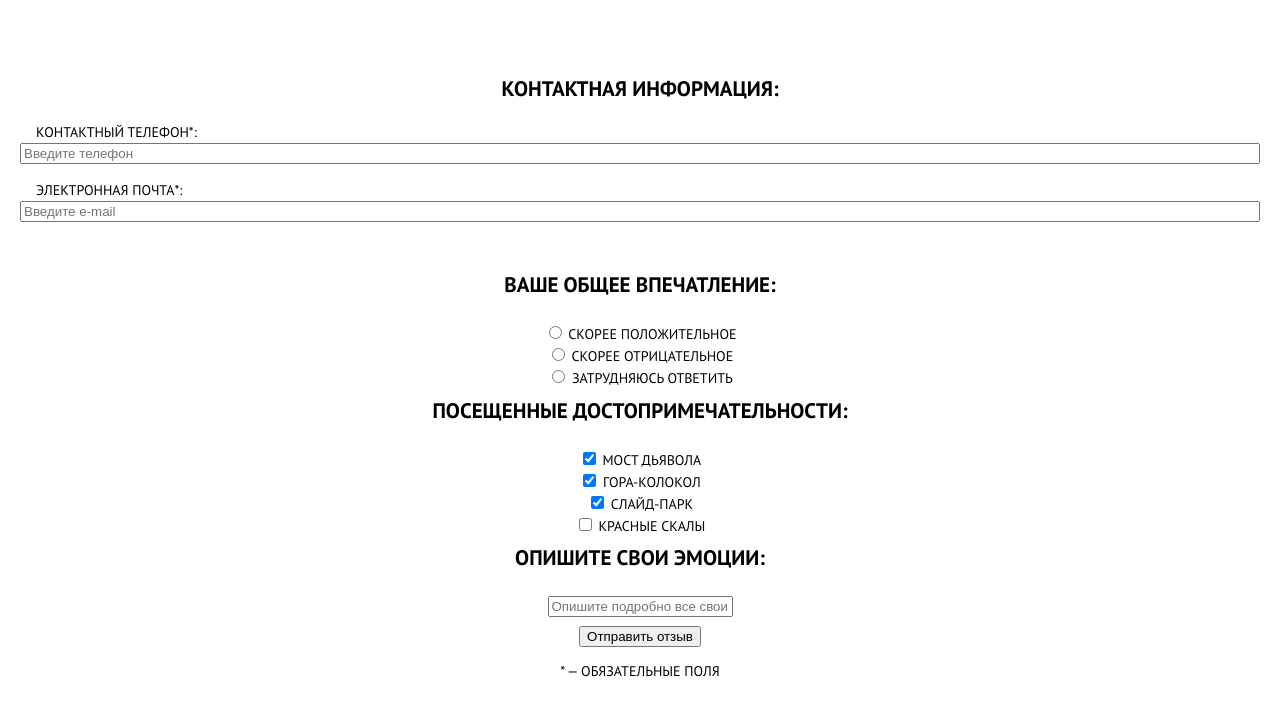
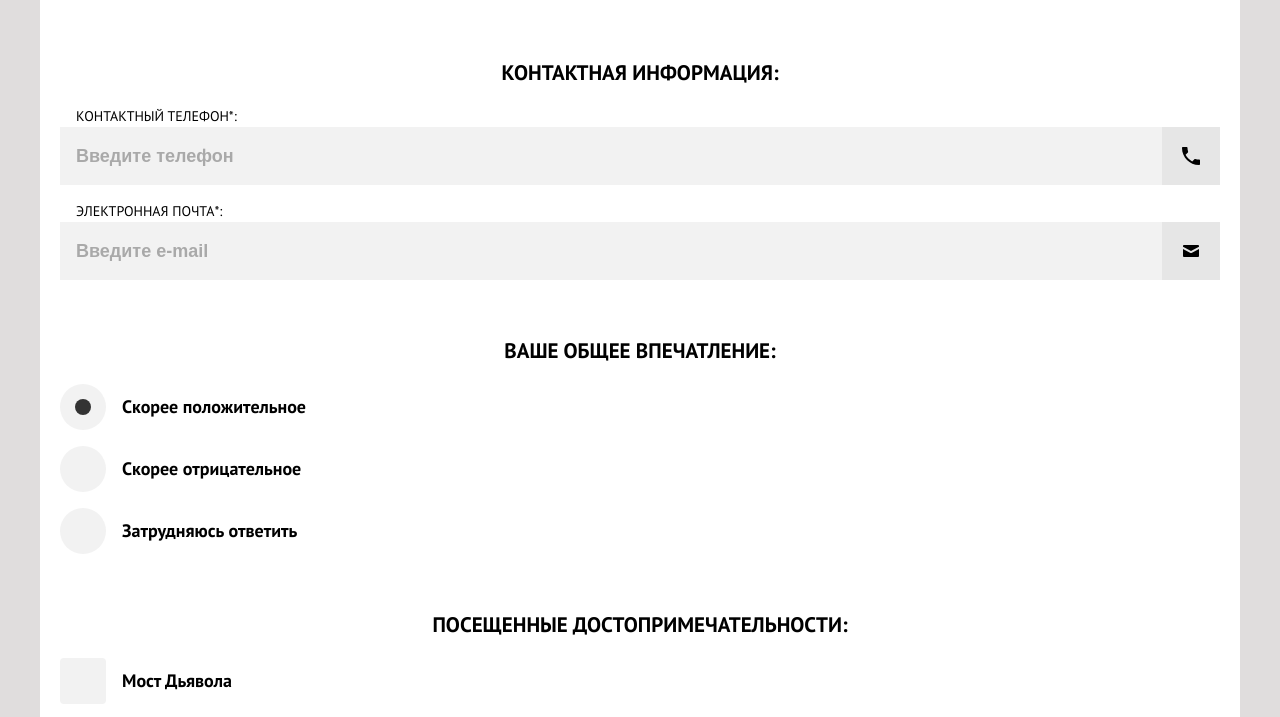
Before and after one commit to htmlacademy-adaptive/1789991-sedona-28, a website: page source/form.html in a window 1280 px wide. Shown: the part 712-1429 px from the top of the page. Drawn offline with nearby package versions, Linux system fonts and the light colour scheme; files that its build step writes are made by us from their sources.

Commit message:
Добавляет базовые стили на страницу формы

```diff
--- a/source/form.html
+++ b/source/form.html
@@ -50,15 +50,15 @@
           <ul class="user-name__list">
             <li class="user-name__item">
               <label class="user-name__label" for="name">Имя*</label>
-              <input class="user-name__field" type="text" name="name" id="name" value="Пётр">
+              <input class="user-name__field field" type="text" name="name" id="name" value="Пётр">
             </li>
             <li class="user-name__item">
               <label class="user-name__label" for="surname">Фамилия*</label>
-              <input class="user-name__field" type="text" name="surname" id="surname" value="Пустота">
+              <input class="user-name__field field" type="text" name="surname" id="surname" value="Пустота">
             </li>
             <li class="user-name__item">
               <label class="user-name__label" for="patronymic">Отчество</label>
-              <input class="user-name__field" type="text" name="patronymic" id="patronymic" value="Викторович">
+              <input class="user-name__field field" type="text" name="patronymic" id="patronymic" value="Викторович">
             </li>
           </ul>
         </fieldset>
@@ -67,11 +67,11 @@
           <ul class="user-contacts__list">
             <li class="user-contacts__item">
               <label class="user-contacts__label" for="phone">Контактный телефон*:</label>
-              <input class="user-contacts__field user-contacts__field--phone" type="text" name="phone" id="phone" placeholder="Введите телефон">
+              <input class="user-contacts__field field user-contacts__field--phone" type="text" name="phone" id="phone" placeholder="Введите телефон">
             </li>
             <li class="user-contacts__item">
               <label class="user-contacts__label" for="email">Электронная почта*:</label>
-              <input class="user-contacts__field user-contacts__field--email" type="text" name="email" id="email" placeholder="Введите e-mail">
+              <input class="user-contacts__field field user-contacts__field--email" type="text" name="email" id="email" placeholder="Введите e-mail">
             </li>
           </ul>
         </fieldset>
@@ -80,19 +80,22 @@
           <ul class="user-impress__list">
             <li class="user-impress__item">
               <label class="user-impress__label">
-                <input class="user-impress__control" type="radio" name="impression" value="positive">
+                <input class="user-impress__control visually-hidden" type="radio" name="impression" value="positive" checked>
+                <span class="user-impress__mark"></span>
                 Скорее положительное
               </label>
             </li>
             <li class="user-impress__item">
               <label class="user-impress__label">
-                <input class="user-impress__control" type="radio" name="impression" value="negative">
+                <input class="user-impress__control visually-hidden" type="radio" name="impression" value="negative">
+                <span class="user-impress__mark"></span>
                 Скорее отрицательное
               </label>
             </li>
             <li class="user-impress__item">
               <label class="user-impress__label">
-                <input class="user-impress__control" type="radio" name="impression" value="difficult to answer">
+                <input class="user-impress__control visually-hidden" type="radio" name="impression" value="difficult to answer">
+                <span class="user-impress__mark"></span>
                 Затрудняюсь ответить
               </label>
             </li>
@@ -103,27 +106,31 @@
           <ul class="visited-place__list">
             <li class="visited-place__item">
               <label class="visited-place__label">
-                <input class="visited-place__contol" type="checkbox" name="places visited" value="Devil's Bridge"
+                <input class="visited-place__contol visually-hidden" type="checkbox" name="places visited" value="Devil's Bridge"
                   checked>
+                <span class="visited-place__mark"></span>
                 Мост Дьявола
               </label>
             </li>
             <li class="visited-place__item">
               <label class="visited-place__label">
-                <input class="visited-place__contol" type="checkbox" name="places visited" value="The Bell Mountain"
+                <input class="visited-place__contol visually-hidden" type="checkbox" name="places visited" value="The Bell Mountain"
                   checked>
+                <span class="visited-place__mark"></span>
                 Гора-Колокол
               </label>
             </li>
             <li class="visited-place__item">
               <label class="visited-place__label">
-                <input class="visited-place__contol" type="checkbox" name="places visited" value="Slide Park" checked>
+                <input class="visited-place__contol visually-hidden" type="checkbox" name="places visited" value="Slide Park" checked>
+                <span class="visited-place__mark"></span>
                 Слайд-парк
               </label>
             </li>
             <li class="visited-place__item">
               <label class="visited-place__label">
-                <input class="visited-place__contol" type="checkbox" name="places visited" value="Red Rocks">
+                <input class="visited-place__contol visually-hidden" type="checkbox" name="places visited" value="Red Rocks">
+                <span class="visited-place__mark"></span>
                 Красные скалы
               </label>
             </li>
@@ -131,11 +138,13 @@
         </fieldset>
         <fieldset class="feedback__group-form user-emotions">
           <legend class="feedback__subtitle">Опишите свои эмоции:</legend>
-          <input class="user-emotions__field" type="text" name="user emotions"
+          <input class="user-emotions__field field" type="text" name="user emotions"
             placeholder="Опишите подробно все свои восторги">
         </fieldset>
-        <button class="feedback-form__button" type="submit">Отправить отзыв</button>
-        <p class="feedback-form__remark">* — обязательные поля</p>
+        <div class="feedback__frame">
+          <button class="feedback__button-submit button" type="submit">Отправить отзыв</button>
+          <p class="feedback__remark">* — обязательные поля</p>
+        </div>
       </form>
     </section>
     </div>
--- a/source/less/blocks/form/feedback.less
+++ b/source/less/blocks/form/feedback.less
@@ -24,3 +24,19 @@
   .heading;
   margin-bottom: 20px;
 }
+
+.feedback__frame {
+  display: flex;
+  flex-direction: column;
+  align-items: center;
+  margin: 56px 20px 55px;
+}
+
+.feedback__button-submit {
+  padding: 16px 49px;
+}
+
+.feedback__remark {
+  align-self: flex-end;
+  margin: 0;
+}
--- a/source/less/blocks/form/user-contacts.less
+++ b/source/less/blocks/form/user-contacts.less
@@ -13,7 +13,34 @@
   margin-bottom: 16px;
 }
 
+.user-contacts__item:last-child {
+  margin: 0;
+}
+
 .user-contacts__label {
   text-align: left;
   margin-left: 16px;
 }
+
+.user-contacts__field {
+  padding: 16px;
+  width: 100%;
+
+  &--phone {
+    background-image: url("../img/icons/field-phone-icon.svg");
+    background-repeat: no-repeat;
+    background-size: 58px 58px;
+    background-position: right;
+  }
+
+  &--email {
+    background-image: url("../../../img/icons/field-email-icon.svg");
+    background-repeat: no-repeat;
+    background-size: 58px 58px;
+    background-position: right;
+  }
+}
+
+.user-contacts__field::placeholder {
+  color: rgba(0, 0, 0, 0.3);
+}
--- /dev/null
+++ b/source/less/blocks/form/user-emotions.less
@@ -0,0 +1,10 @@
+.user-emotions {
+  margin: 24px 0 0;
+  padding: 0 20px;
+}
+
+.user-emotions__field {
+  width: 100%;
+  padding: 16px;
+  min-height: 150px;
+}
--- a/source/less/blocks/form/user-impress.less
+++ b/source/less/blocks/form/user-impress.less
@@ -1,3 +1,45 @@
+.user-impress {
+  margin: 24px 0 0;
+  padding: 0 20px 34px;
+}
+
 .user-impress__list {
+  display: flex;
+  flex-direction: column;
+  gap: 16px;
   .reset-list;
 }
+
+.user-impress__label {
+  display: flex;
+  align-items: center;
+  text-transform: none;
+  font-weight: 700;
+  font-size: 18px;
+  line-height: 26px;
+}
+
+.user-impress__label:last-child {
+  margin: 0;
+}
+
+.user-impress__mark {
+  display: inline-block;
+  position: relative;
+  width: 46px;
+  height: 46px;
+  margin-right: 16px;
+  background-color: #f2f2f2;
+  border-radius: 50%;
+}
+
+.user-impress__control:checked + .user-impress__mark::before {
+  content: "";
+  position: absolute;
+  width: 16px;
+  height: 16px;
+  background-color: #333333;
+  border-radius: 50%;
+  top: 15px;
+  left: 15px;
+}
--- a/source/less/blocks/form/user-name.less
+++ b/source/less/blocks/form/user-name.less
@@ -14,18 +14,16 @@
   margin-bottom: 16px;
 }
 
+.user-name__item:last-child {
+  margin: 0;
+}
+
 .user-name__label {
   text-align: left;
   margin-left: 16px;
 }
 
 .user-name__field {
-  box-sizing: border-box;
   padding: 16px;
   width: 100%;
-  background-color: #f2f2f2;
-  font-weight: 700;
-  font-size: 18px;
-  line-height: 26px;
-  border: none;
 }
--- a/source/less/blocks/form/visited-place.less
+++ b/source/less/blocks/form/visited-place.less
@@ -1,3 +1,30 @@
+.visited-place {
+  margin: 24px 0 0;
+  padding: 0 20px 24px;
+}
+
 .visited-place__list {
   .reset-list;
+  display: flex;
+  flex-direction: column;
+  gap: 16px;
 }
+
+.visited-place__label {
+  display: flex;
+  align-items: center;
+  text-transform: none;
+  font-weight: 700;
+  font-size: 18px;
+  line-height: 26px;
+}
+
+.visited-place__mark {
+  display: inline-block;
+  position: relative;
+  width: 46px;
+  height: 46px;
+  margin-right: 16px;
+  background-color: #f2f2f2;
+  border-radius: 4px;
+}
--- a/source/less/blocks/page.less
+++ b/source/less/blocks/page.less
@@ -4,8 +4,9 @@
 }
 
 .page__body {
-  margin: 0;
+  margin: 0 auto;
   min-width: 320px;
+  max-width: 1200px;
   font-family: "PT Sans", sans-serif;
   font-weight: 400;
   font-size: 14px;
--- a/source/less/other-styles/supportive-styles.less
+++ b/source/less/other-styles/supportive-styles.less
@@ -8,6 +8,15 @@
   font-size: 21px;
   line-height: 26px;
   background-color: #81b3d2;
+  border: none;
+}
+
+.field {
+  box-sizing: border-box;
+  background-color: #f2f2f2;
+  font-weight: 700;
+  font-size: 18px;
+  line-height: 26px;
   border: none;
 }
 
--- a/source/less/style.less
+++ b/source/less/style.less
@@ -23,6 +23,7 @@
 @import "./blocks/form/user-contacts.less";
 @import "./blocks/form/user-impress";
 @import "./blocks/form/visited-place.less";
+@import "./blocks/form/user-emotions.less";
 
 // каталог
 @import url("./blocks/catalog/photo-gallery.less");
```
Also changed, not shown: source/img/icons/field-email-icon.svg (added), source/img/icons/field-phone-icon.svg (added).
